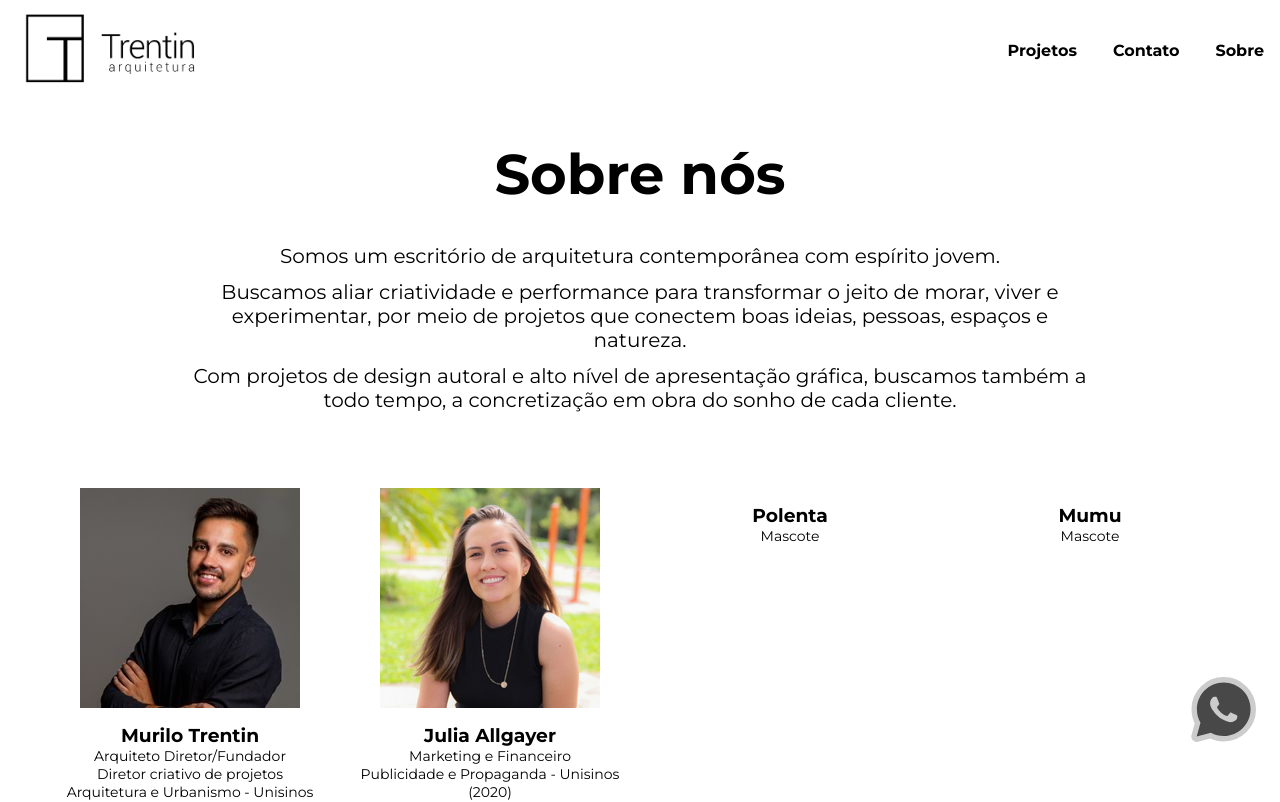
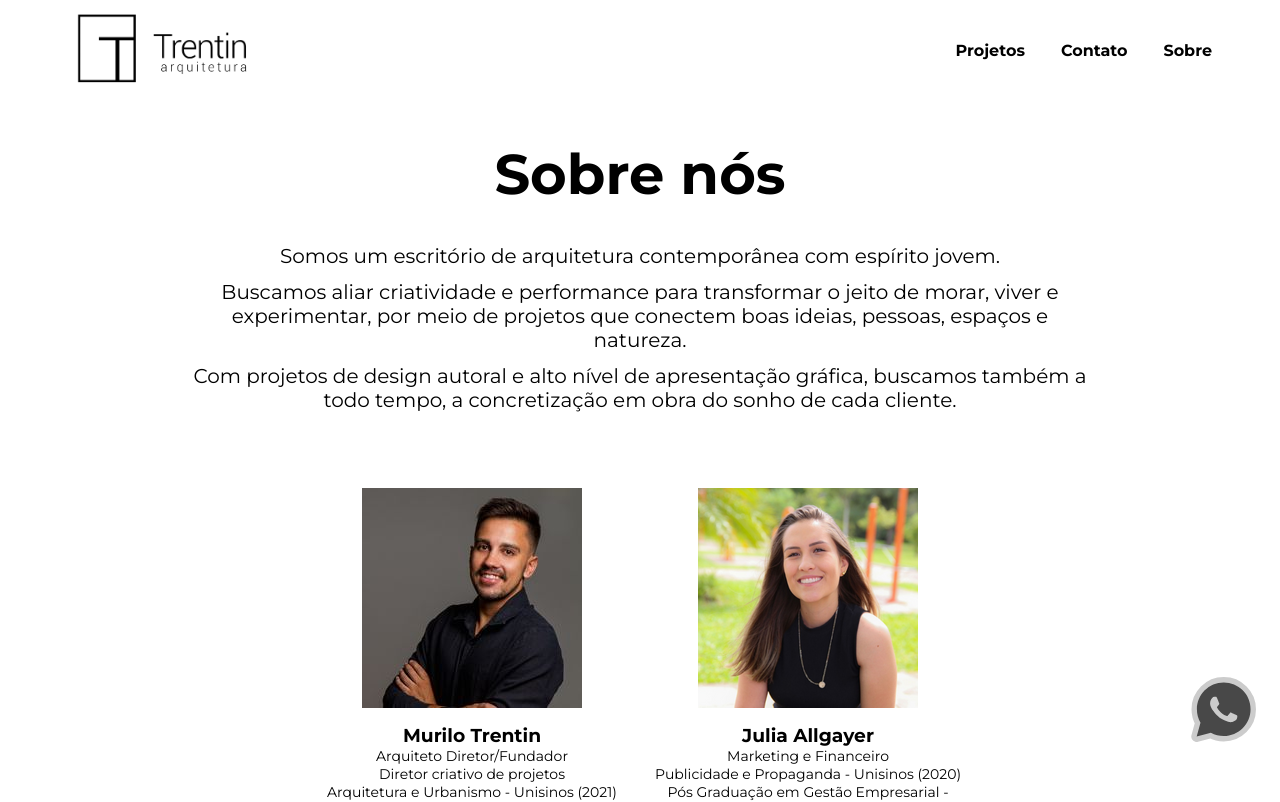
Before and after one commit to trentin-arq/trentin-arq-site, a React (Vite) app: page /sobre in a window 1280 px wide. Shown: the top 802 px of the page. Built offline with nearby package versions, Linux system fonts and the light colour scheme.

Commit message:
update alinhamentos

```diff
--- a/src/components/AboutPageImages/index.jsx
+++ b/src/components/AboutPageImages/index.jsx
@@ -17,7 +17,7 @@ export default function AboutPageImages(){
         <span className="definition-text">Publicidade e Propaganda - Unisinos (2020)</span>
         <span className="definition-text">Pós Graduação em Gestão Empresarial - Unisinos (2022)</span>
       </div>
-      <div className="definitions">
+     {/*  <div className="definitions">
         <img src="" alt="" className="about-image"/>
         <h3 className="name">Polenta</h3>
         <span className="definition-text">Mascote</span>
@@ -26,7 +26,7 @@ export default function AboutPageImages(){
         <img src="" alt="" className="about-image"/>
         <h3 className="name">Mumu</h3>
         <span className="definition-text">Mascote</span>
-      </div>
+      </div> */}
     </div>
   )
 }
--- a/src/components/AboutPageImages/styles.sass
+++ b/src/components/AboutPageImages/styles.sass
@@ -3,6 +3,7 @@
 .about-page-images
   display: flex
   align-items: flex-start
+  justify-content: center
   width: 100%
   padding: variables.$padding-medium
   gap: 16px
--- a/src/components/BannersCarousel/styles.sass
+++ b/src/components/BannersCarousel/styles.sass
@@ -36,6 +36,7 @@
           max-width: 500px
           font-size: 28px
           font-weight: 300
+          margin-bottom: 8px
           margin-top: variables.$margin-small
 
         .-criativity-paragraph
--- a/src/components/Header/styles.sass
+++ b/src/components/Header/styles.sass
@@ -6,7 +6,7 @@
   display: flex
   align-items: center
   justify-content: space-between
-  padding: variables.$padding-medium
+  padding: variables.$padding-medium  68px
   background-color: #fff
   color: #000
   position: fixed
```
